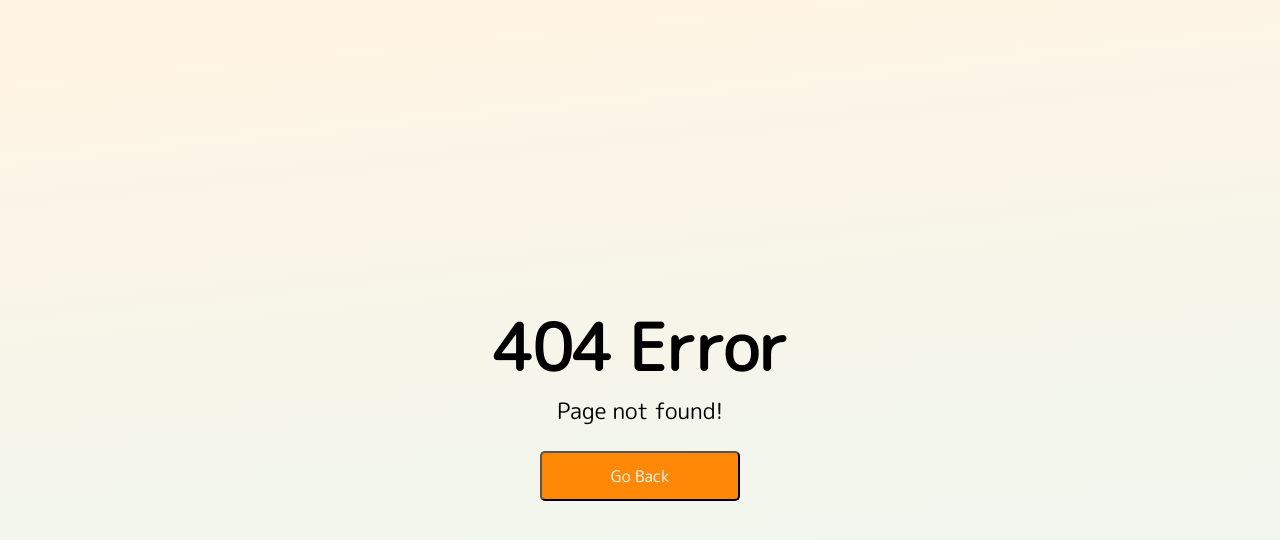
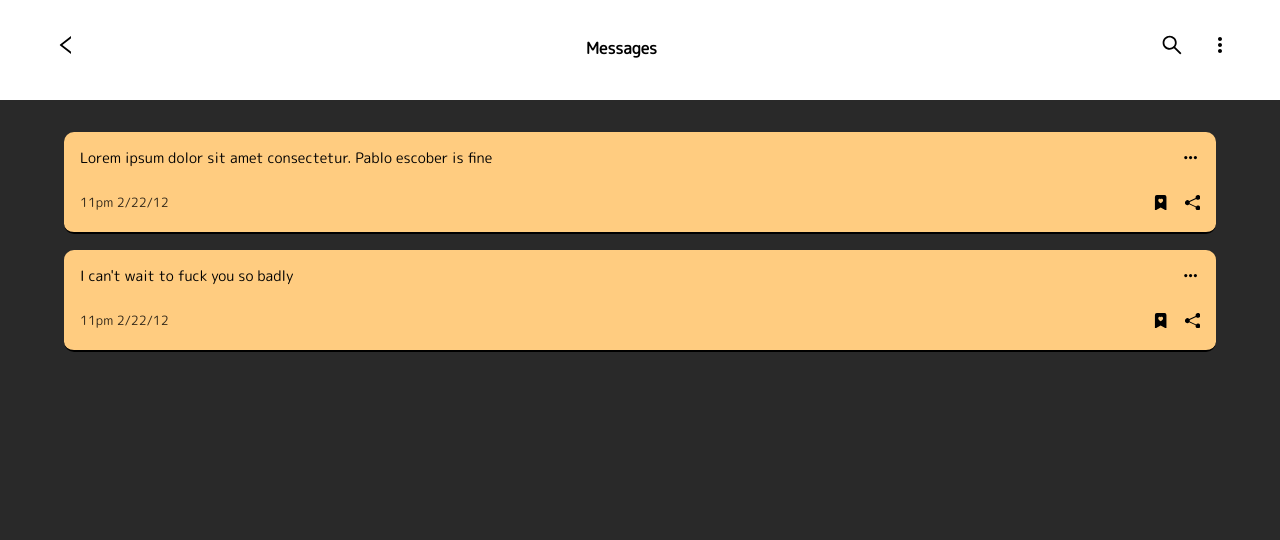
Before and after one commit to Maxetoo/Writemi-frontend, a React (Create React App) app: page /home/personalMessages in a window 1280 px wide. Before the commit this address had no page. Shown: the top 540 px of the page. Built offline with nearby package versions, Linux system fonts and the light colour scheme.

Commit message:
messages

```diff
--- a/src/App.js
+++ b/src/App.js
@@ -8,6 +8,8 @@ import {
   Error,
   Welcome,
   ForgotPassword,
+  Spaces,
+  PersonalMessages,
 } from './pages'
 const App = () => {
   return (
@@ -19,6 +21,8 @@ const App = () => {
           <Route path='/signup' element={<Signup />} />
           <Route path='/login' element={<Login />} />
           <Route path='/bookmark' element={<Bookmark />} />
+          <Route path='/home/personalMessages' element={<PersonalMessages />} />
+          <Route path='/home/spaces' element={<Spaces />} />
           <Route path='/forgot-password' element={<ForgotPassword />} />
           <Route path='*' element={<Error />} />
         </Routes>
--- a/src/components/home/Data.js
+++ b/src/components/home/Data.js
@@ -20,7 +20,7 @@ export const HomePageData = [
   },
   {
     id: 1,
-    link: 'groupMessages',
+    link: 'spaces',
     icon: <FaUsers />,
     text: 'View Spaces',
     bg: '#000000',
--- /dev/null
+++ b/src/components/personalMessage/Header.js
@@ -0,0 +1,74 @@
+import React from 'react'
+import styled from 'styled-components'
+// AiOutlineLeft
+import { AiOutlineLeft, AiOutlineSearch, AiFillMessage } from 'react-icons/ai'
+// BiDotsVerticalRounded
+import { BiDotsVerticalRounded } from 'react-icons/bi'
+import { Link } from 'react-router-dom'
+
+const Header = () => {
+  return (
+    <Wrapper>
+      <div className='header-container'>
+        <div className='nav-left'>
+          <Link to='/home'>
+            <AiOutlineLeft />
+          </Link>
+        </div>
+        <h3>Messages</h3>
+        <div className='header-icons'>
+          <AiOutlineSearch className='search-icon' />
+          <BiDotsVerticalRounded />
+        </div>
+      </div>
+    </Wrapper>
+  )
+}
+
+const Wrapper = styled.header`
+  height: 100px;
+  width: 100%;
+  background: white;
+  color: black;
+  position: relative;
+  padding: 1.5rem;
+
+  .nav-left {
+    font-size: 1.5em;
+    cursor: pointer;
+    width: 35px;
+    height: 35px;
+    border-radius: 50%;
+    display: grid;
+    place-content: center;
+    color: black;
+  }
+
+  a {
+    color: black;
+  }
+
+  .header-container {
+    width: 100%;
+    height: 50%;
+    display: flex;
+    flex-direction: row;
+    justify-content: space-between;
+    align-items: center;
+    padding: 1.5rem;
+  }
+
+  h3 {
+    font-size: 1em;
+  }
+
+  .header-icons {
+    font-size: 1.5em;
+    cursor: pointer;
+  }
+
+  .search-icon {
+    margin-right: 1.5rem;
+  }
+`
+export default Header
--- /dev/null
+++ b/src/components/personalMessage/SearchHeader.js
@@ -0,0 +1,81 @@
+import React from 'react'
+import styled from 'styled-components'
+import { Link } from 'react-router-dom'
+import { AiOutlineLeft, AiOutlineSearch, AiFillMessage } from 'react-icons/ai'
+import { BiDotsVerticalRounded } from 'react-icons/bi'
+import { MdOutlineClear } from 'react-icons/md'
+
+const SearchHeader = () => {
+  return (
+    <Wrapper>
+      <div className='header-container'>
+        <div className='nav-left'>
+          <Link to='/home'>
+            <AiOutlineLeft />
+          </Link>
+          <form>
+            <input type='text' placeholder='Search...' />
+          </form>
+        </div>
+        <div className='header-icons'>
+          <MdOutlineClear />
+        </div>
+      </div>
+    </Wrapper>
+  )
+}
+
+const Wrapper = styled.header`
+  height: 100px;
+  width: 100%;
+  background: white;
+  color: black;
+  position: relative;
+  padding: 1.5rem;
+
+  .header-container {
+    width: 100%;
+    height: 50%;
+    display: flex;
+    flex-direction: row;
+    justify-content: space-between;
+    align-items: center;
+    padding: 1.5rem;
+  }
+
+  .nav-left {
+    font-size: 1.5em;
+    cursor: pointer;
+    display: flex;
+    flex-direction: row;
+    align-items: center;
+    justify-content: flex-start;
+  }
+
+  a {
+    color: black;
+  }
+
+  form {
+    margin-left: 2rem;
+    height: 100%;
+    width: 100%;
+    display: flex;
+    flex-direction: row;
+    align-items: center;
+    outline: none;
+  }
+
+  input {
+    border: none;
+    height: 100%;
+    padding: 1rem;
+  }
+
+  .header-icons {
+    font-size: 1.5em;
+    cursor: pointer;
+  }
+`
+
+export default SearchHeader
--- /dev/null
+++ b/src/components/personalMessage/index.js
@@ -0,0 +1,5 @@
+import Header from './Header'
+import SearchHeader from './SearchHeader'
+import Body from './personalMain'
+
+export { Header, Body, SearchHeader }
--- a/src/components/personalMessage/personalMain.js
+++ b/src/components/personalMessage/personalMain.js
@@ -0,0 +1,121 @@
+import React from 'react'
+import styled from 'styled-components'
+import { BiDotsHorizontalRounded } from 'react-icons/bi'
+import {
+  BsFillShareFill,
+  BsTrash,
+  BsFillBookmarkHeartFill,
+} from 'react-icons/bs'
+
+// BiDotsHorizontalRounded
+const personalMain = () => {
+  return (
+    <Wrapper>
+      <div className='message-container'>
+        <div className='message-frame'>
+          <div className='frame-top'>
+            <p className='message'>
+              Lorem ipsum dolor sit amet consectetur. Pablo escober is fine
+            </p>
+            <BiDotsHorizontalRounded className='options-icon' />
+          </div>
+          <div className='frame-bottom'>
+            <p className='date'>11pm 2/22/12</p>
+            <div className='action-icons'>
+              <BsFillBookmarkHeartFill className='bookmark-icon' />
+              <BsFillShareFill className='share-icon' />
+            </div>
+          </div>
+        </div>
+        <div className='message-frame'>
+          <div className='frame-top'>
+            <p className='message'>I can't wait to fuck you so badly</p>
+            <BiDotsHorizontalRounded className='options-icon' />
+          </div>
+          <div className='frame-bottom'>
+            <p className='date'>11pm 2/22/12</p>
+            <div className='action-icons'>
+              <BsFillBookmarkHeartFill className='bookmark-icon' />
+              <BsFillShareFill className='share-icon' />
+            </div>
+          </div>
+        </div>
+      </div>
+    </Wrapper>
+  )
+}
+
+const Wrapper = styled.article`
+  margin-top: 1.5rem;
+  height: auto;
+  width: 100%;
+  display: flex;
+  flex-direction: column;
+  align-items: center;
+
+  .message-container {
+    width: 90%;
+    display: flex;
+    flex-direction: column;
+    align-items: center;
+  }
+
+  .message-frame {
+    width: 100%;
+    height: auto;
+    display: flex;
+    flex-direction: column;
+    align-items: center;
+    background: #ffcc80;
+    color: black;
+    padding: 1rem;
+    border-radius: 10px;
+    margin: 0.5rem;
+    border-bottom: solid 2px black;
+  }
+
+  .frame-top {
+    width: 100%;
+    display: flex;
+    flex-direction: row;
+    align-items: flex-start;
+    justify-content: space-between;
+  }
+
+  .message {
+    text-align: start;
+    font-size: 0.9em;
+  }
+
+  .options-icon {
+    margin-left: 1rem;
+    cursor: pointer;
+    font-size: 1.2em;
+  }
+
+  .frame-bottom {
+    display: flex;
+    flex-direction: row;
+    align-items: flex-start;
+    justify-content: space-between;
+    width: 100%;
+    margin-top: 1.5rem;
+    font-size: 0.8em;
+  }
+
+  .date {
+    opacity: 0.8;
+  }
+
+  .action-icons {
+    margin-left: 1rem;
+    cursor: pointer;
+    font-size: 1.2em;
+  }
+
+  .share-icon {
+    margin-left: 1rem;
+  }
+`
+
+export default personalMain
--- /dev/null
+++ b/src/pages/PersonalMessages.js
@@ -0,0 +1,22 @@
+import React from 'react'
+import styled from 'styled-components'
+import { Header, Body, SearchHeader } from '../components/personalMessage'
+// MdOutlineClear
+const PersonalMessages = () => {
+  return (
+    <Wrapper>
+      <Header />
+      {/* <SearchHeader /> */}
+      <Body />
+    </Wrapper>
+  )
+}
+
+const Wrapper = styled.section`
+  min-height: 100vh;
+  width: 100vw;
+  background: var(--home-page-bg);
+  color: var(--white-col);
+  padding-bottom: 1rem;
+`
+export default PersonalMessages
--- /dev/null
+++ b/src/pages/Spaces.js
@@ -0,0 +1,7 @@
+import React from 'react'
+
+const Spaces = () => {
+  return <div>Spaces</div>
+}
+
+export default Spaces
--- a/src/pages/index.js
+++ b/src/pages/index.js
@@ -5,5 +5,17 @@ import Bookmark from './Bookmark'
 import Welcome from './Welcome'
 import Error from './Error'
 import ForgotPassword from './ForgotPassword'
+import PersonalMessages from './PersonalMessages'
+import Spaces from './Spaces'
 
-export { Signup, Login, Home, Bookmark, Error, Welcome, ForgotPassword }
+export {
+  Signup,
+  Login,
+  Home,
+  Bookmark,
+  Error,
+  Welcome,
+  ForgotPassword,
+  PersonalMessages,
+  Spaces,
+}
```
Also changed, not shown: src/components/personalMessage/Footer.js (added, +7 -0 lines).
